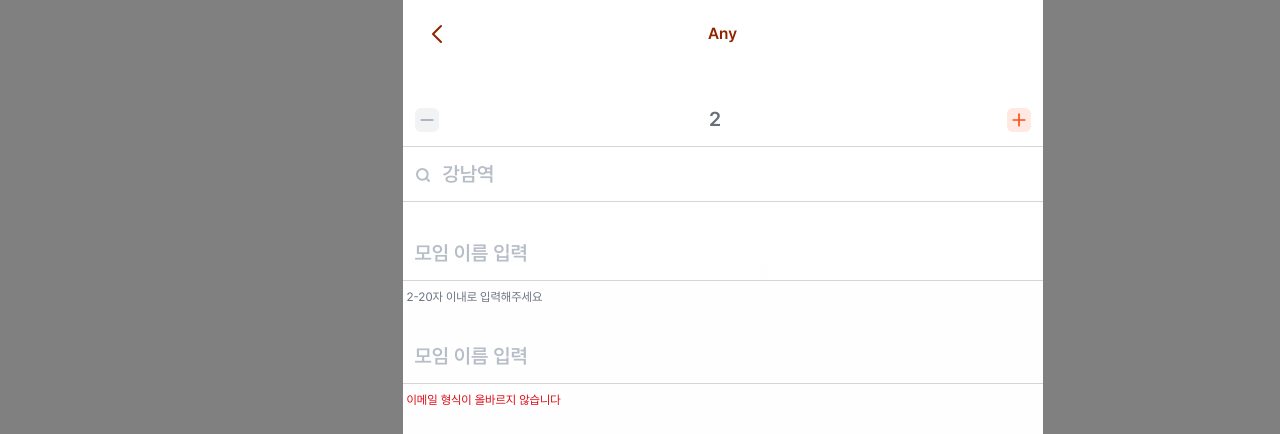
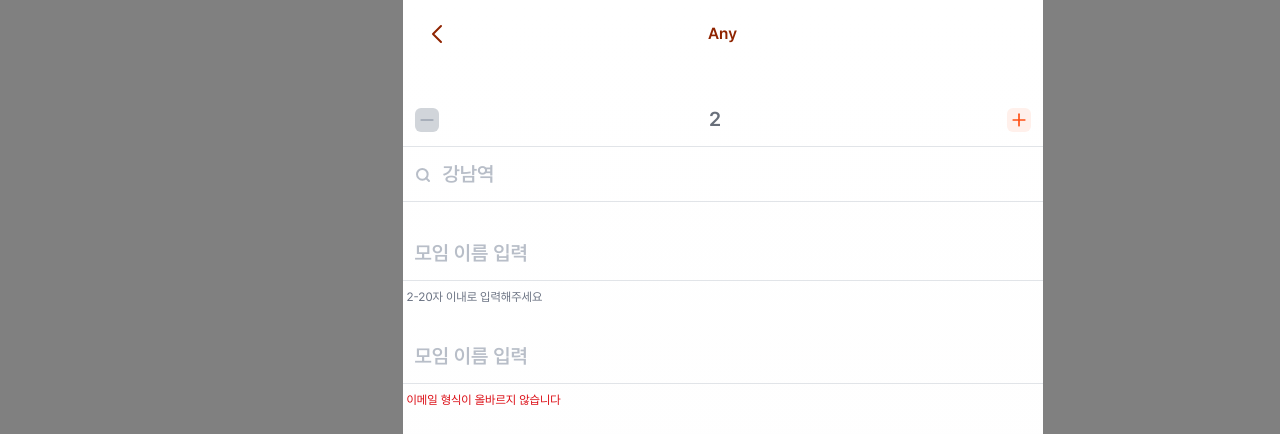
Before and after one commit to depromeet/17th-team3-Web, a Next.js app: page /any in a window 1280 px wide. Shown: the top 434 px of the page. Built offline with nearby package versions, Linux system fonts and the light colour scheme.

Commit message:
[Design] StepperInput 컴포넌트 스타일 변경된 디자인 적용 (#41)

```diff
--- a/src/app/_components/ui/Input.tsx
+++ b/src/app/_components/ui/Input.tsx
@@ -51,7 +51,7 @@ const Input = ({
           placeholder={placeholder}
           className={cn(
             'w-full px-3 py-3 body-1 font-semibold transition-all duration-200',
-            'border-b-gray-300 placeholder:text-neutral-500 focus:border-b-orange-500 focus:outline-none',
+            'border-b-neutral-300 placeholder:text-neutral-500 focus:border-b-orange-500 focus:outline-none',
             'border-0 border-b-1 focus:border-b-2',
             shouldClearButton && 'pr-10',
             isSearchType && 'pl-10',
--- a/src/app/_components/ui/StepperInput.tsx
+++ b/src/app/_components/ui/StepperInput.tsx
@@ -44,8 +44,8 @@ const StepperInput = ({
         className={cn(
           'absolute top-4 left-3 z-10 flex h-6 w-6 cursor-pointer items-center justify-center rounded-md transition-colors',
           canDecrement
-            ? 'bg-[#FF4F1420] text-[#FF4F14]'
-            : 'cursor-not-allowed bg-[#9BA3B020] text-[#9BA3B0]'
+            ? 'bg-orange-100 text-orange-500'
+            : 'cursor-not-allowed bg-neutral-400 text-neutral-600'
         )}
         aria-label="감소"
       >
@@ -60,7 +60,7 @@ const StepperInput = ({
         min={min}
         max={max}
         showClearButton={false}
-        className={cn('p-3 text-center focus:border-b-gray-300', className)}
+        className={cn('p-3 text-center focus:border-b-1 focus:border-b-neutral-300', className)}
         {...props}
       />
 
@@ -71,8 +71,8 @@ const StepperInput = ({
         className={cn(
           'absolute top-4 right-3 z-10 flex h-6 w-6 cursor-pointer items-center justify-center rounded-md transition-colors',
           canIncrement
-            ? 'bg-[#FF4F1420] text-[#FF4F14]'
-            : 'cursor-not-allowed bg-[#9BA3B020] text-[#9BA3B0]'
+            ? 'bg-orange-100 text-orange-500'
+            : 'cursor-not-allowed bg-neutral-400 text-neutral-600'
         )}
         aria-label="증가"
       >
--- a/src/app/meetings/create/page.tsx
+++ b/src/app/meetings/create/page.tsx
@@ -84,7 +84,7 @@ const CreatePage = () => {
   };
 
   return (
-    <div className="flex h-[100dvh] flex-col bg-[url('/images/mobileBackground.svg')] bg-cover">
+    <div className="flex h-[100dvh] flex-col">
       <TopNavigation title="모임 만들기" showBackButton onLeftClick={handleCancel} />
       {/* todo: StepIndicator 컴포넌트로 추가 */}
       {renderStep()}
```
